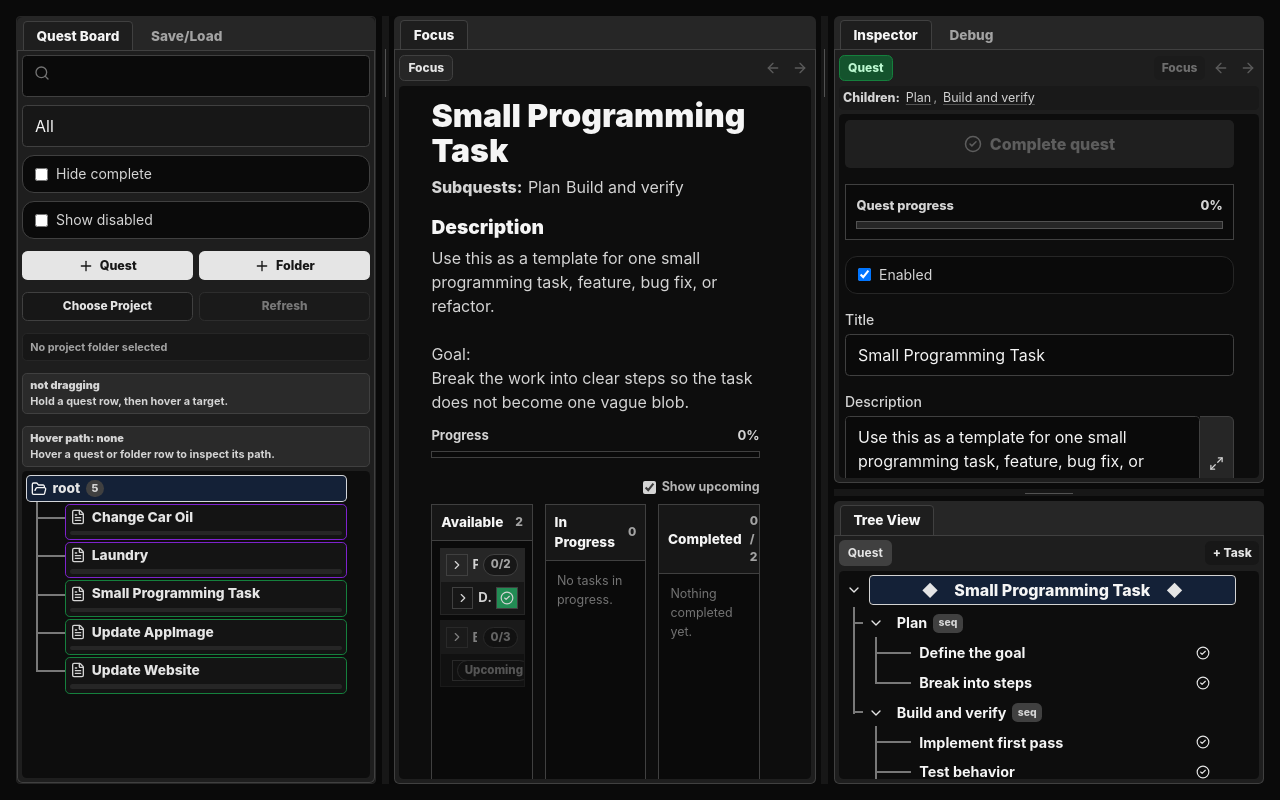
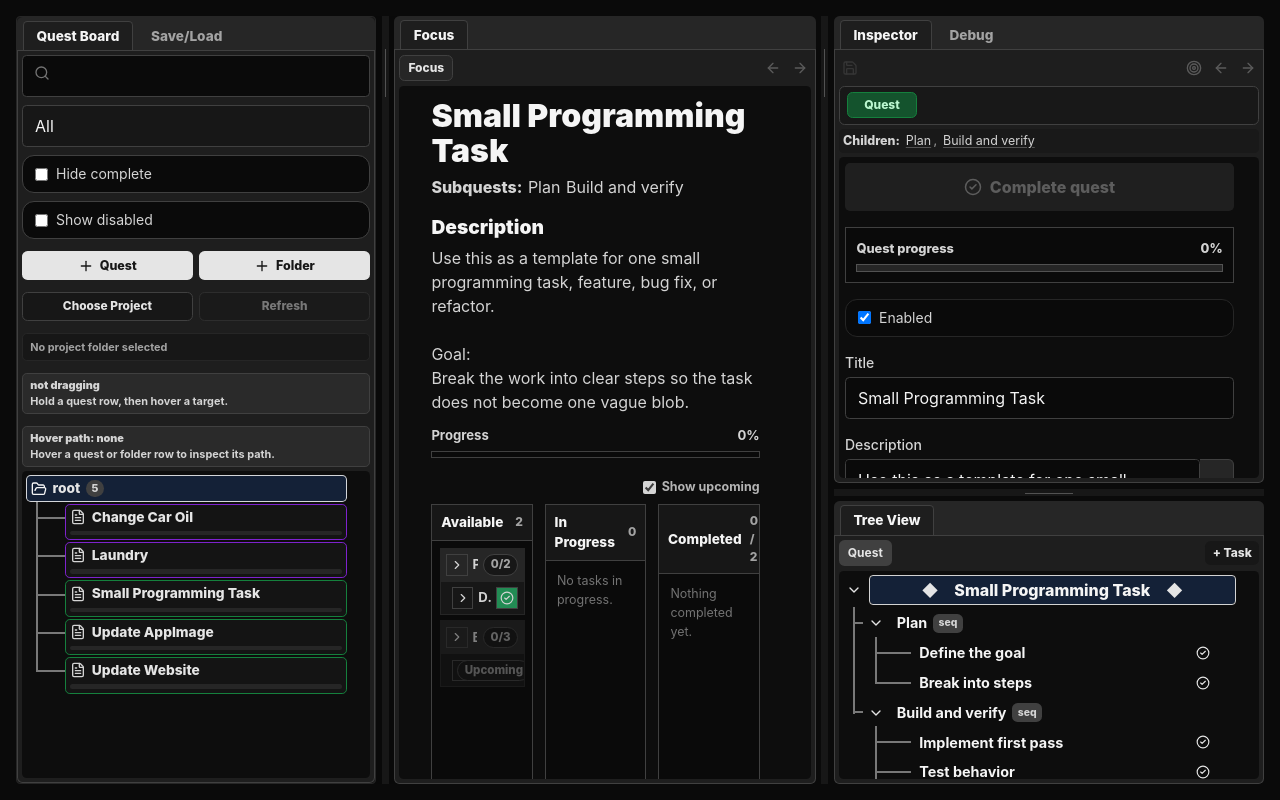
Before and after one commit to DinoDavinci/dinos-certified-audhd-planner, a React (Vite) app: page / in a window 1280 px wide. Built offline with nearby package versions, Linux system fonts and the light colour scheme.

Commit message:
overhauled inspector header

```diff
--- a/src/App.jsx
+++ b/src/App.jsx
@@ -1058,6 +1058,43 @@ async function renameQuestFile(questId, nextBaseName) {
     }
   }
 
+
+async function saveQuestFile(questId) {
+    if (!projectRootPath) return;
+
+    const liveData = dataRef.current || data;
+    const quest = (liveData.quests || []).find((item) => item.id === questId);
+
+    if (!quest) return;
+
+    if (!quest.projectRelativePath) {
+      window.alert("Could not save quest file because its project path is missing.");
+      await loadQuestProjectFolder(projectRootPath, { activeQuestId: questId });
+      return;
+    }
+
+    try {
+      await updateQuestFileInProject(projectRootPath, quest.projectRelativePath, quest);
+
+      setData((old) => {
+        const nextData = {
+          ...old,
+          quests: (old.quests || []).map((item) =>
+            item.id === questId
+              ? { ...item, projectDirty: false }
+              : item
+          ),
+        };
+
+        dataRef.current = nextData;
+        return nextData;
+      });
+    } catch (error) {
+      console.error("Could not save quest file.", error);
+      const message = typeof error === "string" ? error : error?.message || "Unknown error.";
+      window.alert(`Could not save quest file.\n\n${message}`);
+    }
+  }
 
 
 function deleteQuestTask(questId, taskId) {
@@ -1617,6 +1654,7 @@ async function importJsonFile(file) {
           createQuestTask={createQuestTask}
           deleteQuest={deleteQuest}
           renameQuestFile={renameQuestFile}
+          saveQuestFile={saveQuestFile}
           deleteQuestTask={deleteQuestTask}
           moveQuestTask={moveQuestTask}
           moveQuestTaskToLocation={moveQuestTaskToLocation}
--- a/src/components/inspector/InspectorTab.jsx
+++ b/src/components/inspector/InspectorTab.jsx
@@ -2,6 +2,8 @@ import React, { useState } from "react";
 import {
   ArrowLeft,
   ArrowRight,
+  Save,
+  Target,
 } from "lucide-react";
 
 import {
@@ -35,6 +37,7 @@ export default function InspectorTab(props) {
         <div className="inspector-main-vbox">
           <InspectorRenameModalStyles />
           <InspectorToolbar {...props} />
+          <InspectorIdentityPanel {...props} />
           <InspectorRelations {...props} />
           <div className="scene-contents-panel inspector-contents-panel">
             <div className="scene-contents-margin inspector-contents-margin">
@@ -82,16 +85,39 @@ function getQuestForSelection(selection, data) {
   return (data?.quests || []).find((item) => item.id === selection.id) || null;
 }
 
+function getOwnerQuestForSelection(selection, data) {
+  if (!selection || !data) return null;
+
+  if (selection.type === "quest") {
+    return (data.quests || []).find((item) => item.id === selection.id) || null;
+  }
+
+  if (selection.type === "task") {
+    return (data.quests || []).find((item) => item.id === selection.questId) || null;
+  }
+
+  return null;
+}
+
 function getQuestFilenameForQuest(quest) {
   if (!quest) return "";
 
-  return stripQuestFileExtension(getProjectPathBaseName(
+  const fileName = getProjectPathBaseName(
     quest.projectRelativePath ||
     quest.projectFilePath ||
     quest.id ||
     quest.title ||
     "untitled.quest.json"
-  ));
+  );
+
+  if (!fileName) return "";
+  if (/\.quest\.json$/i.test(fileName) || /\.quest$/i.test(fileName)) return fileName;
+
+  return `${stripQuestFileExtension(fileName)}.quest.json`;
+}
+
+function getQuestFileBaseNameForQuest(quest) {
+  return stripQuestFileExtension(getQuestFilenameForQuest(quest));
 }
 
 function getQuestFilenameForSelection(selection, data) {
@@ -252,19 +278,11 @@ function InspectorToolbar({
   goForward,
   canGoBack,
   canGoForward,
-  renameQuestFile,
+  saveQuestFile,
 }) {
   const goto = getInspectorGoto(selection, data, activeQuestId, activeBranchTaskId);
-  const selectedQuest = getQuestForSelection(selection, data);
-  const questFilename = getQuestFilenameForQuest(selectedQuest);
-  const [renameState, setRenameState] = useState(null);
-  const renameValidation = renameState
-    ? getQuestRenameValidation({
-        quest: renameState.quest,
-        data,
-        name: renameState.name,
-      })
-    : null;
+  const ownerQuest = getOwnerQuestForSelection(selection, data);
+  const canSaveQuestFile = Boolean(ownerQuest?.projectRelativePath && ownerQuest?.projectDirty && saveQuestFile);
 
   function runGoto() {
     if (!goto || goto.disabled) return;
@@ -279,12 +297,74 @@ function InspectorToolbar({
     }
   }
 
+  function runSave() {
+    if (!canSaveQuestFile || !ownerQuest?.id) return;
+    saveQuestFile(ownerQuest.id);
+  }
+
+  const saveTitle = !ownerQuest?.projectRelativePath
+    ? "No project quest file selected"
+    : ownerQuest.projectDirty
+      ? "Save quest file"
+      : "Quest file is clean";
+
+  return (
+    <div className="inspector-toolbar inspector-icon-toolbar">
+      <div className="inspector-toolbar-actions inspector-toolbar-actions-left">
+        <button
+          type="button"
+          onClick={runSave}
+          disabled={!canSaveQuestFile}
+          className={`title-icon-button inspector-save-button ${canSaveQuestFile ? "inspector-save-button-dirty" : "inspector-save-button-clean"}`}
+          title={saveTitle}
+        >
+          <Save size={16} />
+        </button>
+      </div>
+
+      <div className="inspector-toolbar-actions inspector-toolbar-actions-right">
+        {goto && (
+          <button
+            type="button"
+            onClick={runGoto}
+            disabled={goto.disabled}
+            className="title-icon-button disabled:opacity-30"
+            title={goto.title || "Focus selected item"}
+          >
+            <Target size={16} />
+          </button>
+        )}
+        <button onClick={goBack} disabled={!canGoBack} className="title-icon-button disabled:opacity-30" title="Back"><ArrowLeft size={16} /></button>
+        <button onClick={goForward} disabled={!canGoForward} className="title-icon-button disabled:opacity-30" title="Forward"><ArrowRight size={16} /></button>
+      </div>
+    </div>
+  );
+}
+
+function InspectorIdentityPanel({
+  selection,
+  data,
+  renameQuestFile,
+}) {
+  const ownerQuest = getOwnerQuestForSelection(selection, data);
+  const questFilename = getQuestFilenameForQuest(ownerQuest);
+  const questFileBaseName = getQuestFileBaseNameForQuest(ownerQuest);
+  const canRenameFile = Boolean(ownerQuest?.projectRelativePath && questFileBaseName && renameQuestFile);
+  const [renameState, setRenameState] = useState(null);
+  const renameValidation = renameState
+    ? getQuestRenameValidation({
+        quest: renameState.quest,
+        data,
+        name: renameState.name,
+      })
+    : null;
+
   function openRenameModal() {
-    if (!selectedQuest || !questFilename) return;
+    if (!canRenameFile) return;
 
     setRenameState({
-      quest: selectedQuest,
-      name: questFilename,
+      quest: ownerQuest,
+      name: questFileBaseName,
     });
   }
 
@@ -299,36 +379,22 @@ function InspectorToolbar({
     setRenameState(null);
   }
 
+  if (!selection || selection.type === "none") return null;
+
   return (
-    <div className="inspector-toolbar">
-      <div className="inspector-toolbar-section">
+    <div className="inspector-identity-panel-wrap">
+      <button
+        type="button"
+        className={`inspector-identity-panel ${canRenameFile ? "inspector-identity-panel-clickable" : ""}`}
+        onClick={openRenameModal}
+        disabled={!canRenameFile}
+        title={canRenameFile ? `Rename quest file: ${questFilename}` : undefined}
+      >
         <span className={`inspector-selection-badge ${getInspectorAccentClass(selection)}`}>{getSelectionType(selection)}</span>
-        {questFilename && selectedQuest?.projectRelativePath ? (
-          <button
-            type="button"
-            className="inspector-filename-badge inspector-filename-button"
-            title={`Rename quest file: ${questFilename}.quest.json`}
-            onClick={openRenameModal}
-          >
-            {questFilename}
-          </button>
+        {questFilename && ownerQuest?.projectRelativePath ? (
+          <span className="inspector-identity-filename">{questFilename}</span>
         ) : null}
-      </div>
-
-      <div className="inspector-toolbar-actions">
-        {goto && (
-          <button
-            onClick={runGoto}
-            disabled={goto.disabled}
-            className="title-secondary-button"
-            title={goto.title}
-          >
-            Focus
-          </button>
-        )}
-        <button onClick={goBack} disabled={!canGoBack} className="title-icon-button disabled:opacity-30"><ArrowLeft size={16} /></button>
-        <button onClick={goForward} disabled={!canGoForward} className="title-icon-button disabled:opacity-30"><ArrowRight size={16} /></button>
-      </div>
+      </button>
 
       {renameState && (
         <div className="inspector-rename-modal-backdrop">
@@ -374,6 +440,66 @@ function InspectorRenameModalStyles() {
   return (
     <style>{`
       .inspector-toolbar { min-width: 0; }
+      .inspector-icon-toolbar {
+        justify-content: space-between;
+      }
+      .inspector-toolbar-actions-left,
+      .inspector-toolbar-actions-right {
+        display: flex;
+        align-items: center;
+        gap: 0.35rem;
+      }
+      .inspector-save-button-clean,
+      .inspector-save-button-clean:disabled {
+        cursor: not-allowed;
+        color: rgb(82 82 82);
+        opacity: 0.45;
+      }
+      .inspector-save-button-dirty {
+        color: rgb(245 245 245);
+        opacity: 1;
+      }
+      .inspector-identity-panel-wrap {
+        min-width: 0;
+      }
+      .inspector-identity-panel {
+        width: 100%;
+        min-width: 0;
+        display: flex;
+        align-items: center;
+        gap: 0.45rem;
+        border-radius: 0.35rem;
+        border: 1px solid rgb(64 64 64);
+        background: rgba(23, 23, 23, 0.78);
+        padding: 0.35rem 0.45rem;
+        text-align: left;
+      }
+      .inspector-identity-panel:disabled {
+        opacity: 1;
+      }
+      .inspector-identity-panel-clickable {
+        cursor: pointer;
+      }
+      .inspector-identity-panel-clickable:hover {
+        border-color: rgb(115 115 115);
+        background: rgb(38 38 38);
+      }
+      .inspector-identity-panel .inspector-selection-badge {
+        flex: 0 0 4.35rem;
+        min-width: 4.35rem;
+        justify-content: center;
+        text-align: center;
+      }
+      .inspector-identity-filename {
+        min-width: 0;
+        overflow: hidden;
+        color: rgb(212 212 212);
+        font-size: 0.78rem;
+        font-weight: 850;
+        text-overflow: ellipsis;
+        white-space: nowrap;
+      }
+
       .inspector-toolbar-section { flex: 1 1 auto; min-width: 0; }
       .inspector-filename-button { cursor: pointer; text-align: left; }
       .inspector-filename-button:hover { border-color: rgb(115 115 115); background: rgb(64 64 64); color: rgb(245 245 245); }
```
